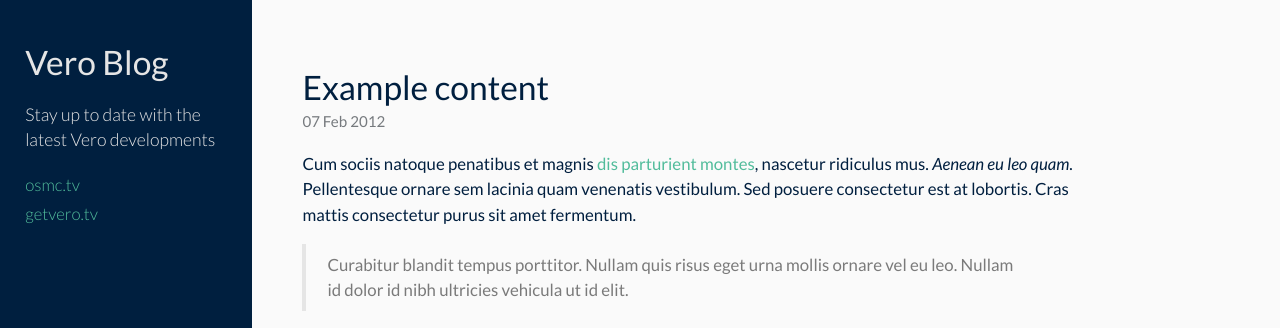
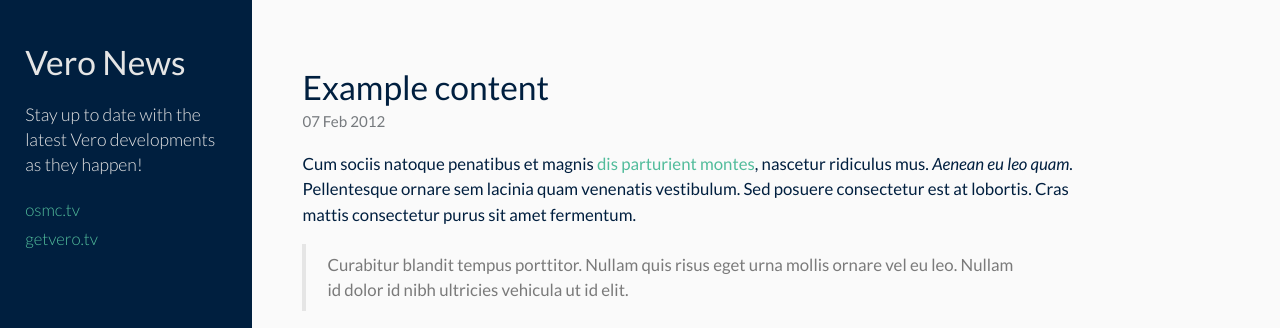
Before and after one commit to samnazarko/vero-blog, a Jekyll site: the page built from index.html, in a window 1280 px wide. Shown: the top 328 px of the page. Built offline with Jekyll 4.4.1, drawn with Linux system fonts in a browser that asks for light colours; Markdown is read by kramdown in place of the engine named in the settings; the list of posts is cut into pages by our own code.

Commit message:
Update _config.yml

```diff
--- a/_config.yml
+++ b/_config.yml
@@ -7,9 +7,9 @@
 relative_permalinks: true
 
 # Setup
-title:            Vero Blog
-tagline:          'Your Vero'
-description:      'Stay up to date with the latest Vero developments'
+title:            Vero News
+tagline:          'Vero News'
+description:      'Stay up to date with the latest Vero developments as they happen!'
 url:              http://progress.getvero.tv
 paginate:         5
 baseurl:          /
```
